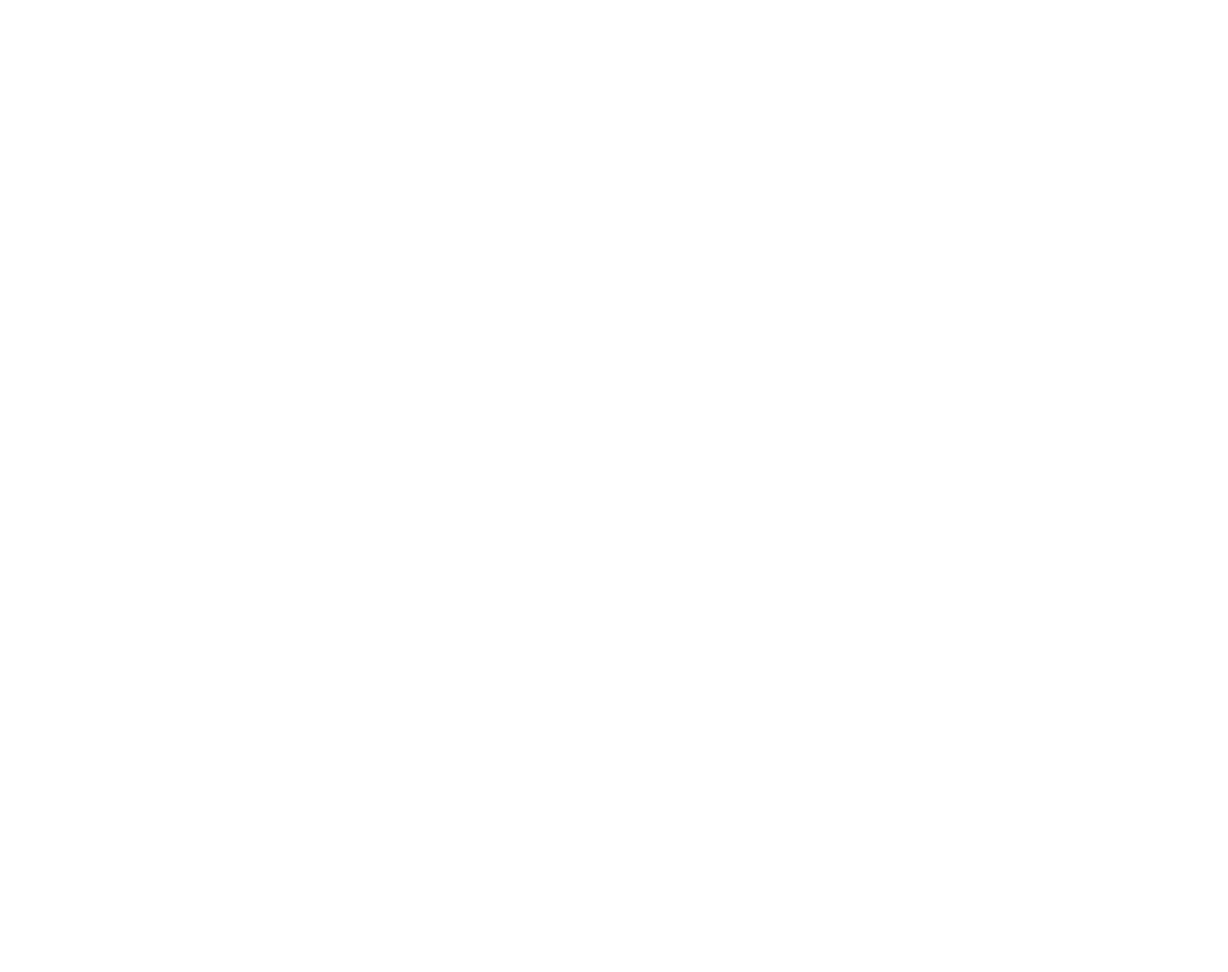
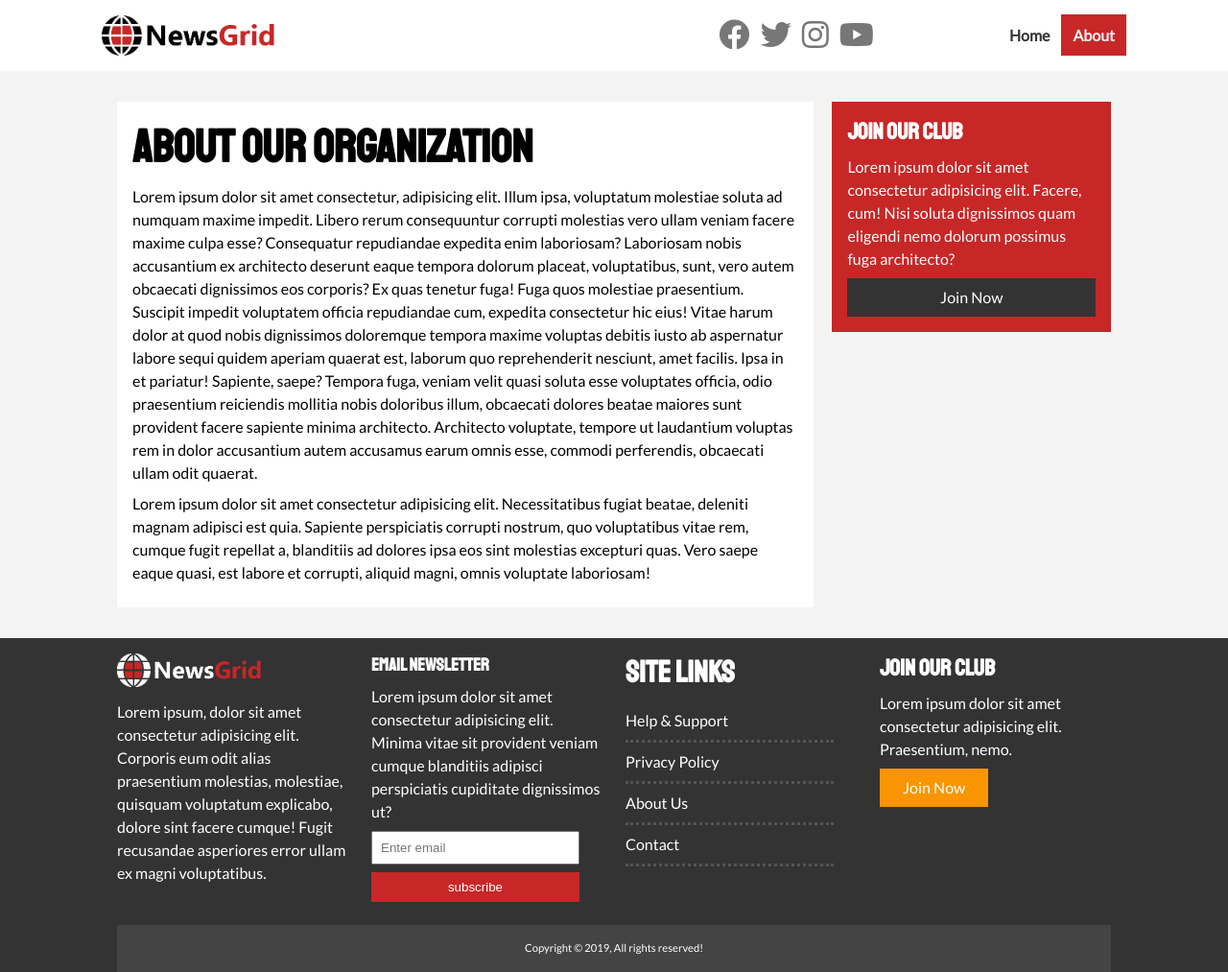
Before and after one commit to payam49er/ui-practice, a plain HTML site: page NewsGrid/about.html in a window 1280 px wide. Shown: the whole page at 96% size. Before the commit the page ends 800 px from the top, so only its background shows below. Drawn offline with Linux system fonts and the light colour scheme.

Commit message:
completed news grid

```diff
--- a/NewsGrid/about.html
+++ b/NewsGrid/about.html
@@ -0,0 +1,113 @@
+<!DOCTYPE html>
+<html lang="en">
+
+<head>
+    <meta charset="UTF-8">
+    <meta name="viewport" content="width=device-width, initial-scale=1.0">
+    <meta http-equiv="X-UA-Compatible" content="ie=edge">
+    <link rel="stylesheet" href="https://use.fontawesome.com/releases/v5.8.2/css/all.css">
+    <link rel="stylesheet" href="style.css">
+    <link rel="stylesheet" media="screen and (max-width: 768px)" href="mobile.css">
+    <link rel="apple-touch-icon" sizes="76x76" href="apple-touch-icon.png">
+    <link rel="icon" type="img/png" sizes="32x32" href="favicon-32x32.png">
+    <link rel="icon" type="img/png" sizes="16x16" href="favicon-16x16.png">
+    <link rel="manifest" href="site.webmanifest">
+    <link rel="mask-icon" href="safari-pinned-tab.svg" color="#5bbad5">
+    <meta name="msapplication-TileColor" content="#da532c">
+    <meta name="theme-color" content="#ffffff">
+    <title>NewsGrid | About</title>
+</head>
+
+<body>
+    <nav id="main-nav">
+        <div class="container">
+            <img src="img/logo.png" alt="NewsGrid" class="logo">
+            <div class="social">
+                <a href="https://www.facebook.com" target="_blank"><i class="fab fa-facebook fa-2x"></i></a>
+                <a href="https://www.twitter.com" target="_blank"><i class="fab fa-twitter fa-2x"></i></a>
+                <a href="https://www.instagram.com" target="_blank"><i class="fab fa-instagram fa-2x"></i></a>
+                <a href="https://www.youtube.com" target="_blank"><i class="fab fa-youtube fa-2x"></i></a>
+            </div>
+            <ul>
+                <li><a href="index.html">Home</a></li>
+                <li><a class="current" href="about.html">About</a></li>
+
+            </ul>
+        </div>
+    </nav>
+    <section id="about">
+        <div class="container">
+            <div class="page-container">
+                <article class="card">
+                    <h1 class="l-heading">
+                        About our organization
+                    </h1>
+                    <p>Lorem ipsum dolor sit amet consectetur, adipisicing elit. Illum ipsa, voluptatum molestiae soluta
+                        ad numquam maxime impedit. Libero rerum consequuntur corrupti molestias vero ullam veniam facere
+                        maxime culpa esse? Consequatur repudiandae expedita enim laboriosam? Laboriosam nobis
+                        accusantium ex architecto deserunt eaque tempora dolorum placeat, voluptatibus, sunt, vero autem
+                        obcaecati dignissimos eos corporis? Ex quas tenetur fuga! Fuga quos molestiae praesentium.
+                        Suscipit impedit voluptatem officia repudiandae cum, expedita consectetur hic eius! Vitae harum
+                        dolor at quod nobis dignissimos doloremque tempora maxime voluptas debitis iusto ab aspernatur
+                        labore sequi quidem aperiam quaerat est, laborum quo reprehenderit nesciunt, amet facilis. Ipsa
+                        in et pariatur! Sapiente, saepe? Tempora fuga, veniam velit quasi soluta esse voluptates
+                        officia, odio praesentium reiciendis mollitia nobis doloribus illum, obcaecati dolores beatae
+                        maiores sunt provident facere sapiente minima architecto. Architecto voluptate, tempore ut
+                        laudantium voluptas rem in dolor accusantium autem accusamus earum omnis esse, commodi
+                        perferendis, obcaecati ullam odit quaerat.</p>
+                    <p>Lorem ipsum dolor sit amet consectetur adipisicing elit. Necessitatibus fugiat beatae, deleniti
+                        magnam adipisci est quia. Sapiente perspiciatis corrupti nostrum, quo voluptatibus vitae rem,
+                        cumque fugit repellat a, blanditiis ad dolores ipsa eos sint molestias excepturi quas. Vero
+                        saepe eaque quasi, est labore et corrupti, aliquid magni, omnis voluptate laboriosam!</p>
+                </article>
+                <aside class="card bg-primary">
+                    <h2>Join our club</h2>
+                    <p>Lorem ipsum dolor sit amet consectetur adipisicing elit. Facere, cum! Nisi soluta dignissimos
+                        quam eligendi nemo dolorum possimus fuga architecto?</p>
+                    <a href="#" class="btn btn-dark btn-block">Join Now</a>
+
+                </aside>
+            </div>
+        </div>
+    </section>
+    <!--footer-->
+    <footer id="main-footer">
+        <div class="container footer-container">
+            <div>
+                <img src="img/logo_light.png" alt="NewsGrid">
+                <p>Lorem ipsum, dolor sit amet consectetur adipisicing elit. Corporis eum odit alias praesentium
+                    molestias, molestiae, quisquam voluptatum explicabo, dolore sint facere cumque! Fugit recusandae
+                    asperiores error ullam ex magni voluptatibus.</p>
+            </div>
+            <div>
+                <h3>Email Newsletter</h3>
+                <p>Lorem ipsum dolor sit amet consectetur adipisicing elit. Minima vitae sit provident veniam cumque
+                    blanditiis adipisci perspiciatis cupiditate dignissimos ut?</p>
+
+                <form action="">
+                    <input type="email" placeholder="Enter email">
+                    <input type="submit" value="subscribe" class="btn btn-primary">
+                </form>
+            </div>
+            <div>
+                <h1>Site Links</h1>
+                <ul class="list">
+                    <li><a href="#">Help & Support</a></li>
+                    <li><a href="#">Privacy Policy</a></li>
+                    <li><a href="#">About Us</a></li>
+                    <li><a href="#">Contact</a></li>
+                </ul>
+            </div>
+            <div>
+                <h2>Join Our Club</h2>
+                <p>Lorem ipsum dolor sit amet consectetur adipisicing elit. Praesentium, nemo.</p>
+                <a href="#" class="btn btn-secondary">Join Now</a>
+            </div>
+            <div>
+                <p>Copyright &copy; 2019, All rights reserved!</p>
+            </div>
+        </div>
+    </footer>
+</body>
+
+</html>
--- a/NewsGrid/mobile.css
+++ b/NewsGrid/mobile.css
@@ -0,0 +1,63 @@
+/* navigation */
+#main-nav .social{
+    display: none;
+}
+
+#main-nav .container{
+    grid-template-columns: 1fr;
+    grid-gap: 1.2rem;
+}
+
+#main-nav ul,
+#main-nav .logo
+{
+    justify-self: center;
+}
+
+#main-nav ul li a{
+    padding: 0.5rem;
+}
+
+#home-articles .articles-container{
+    grid-template-columns: repeat(2, 1fr);
+}
+
+#home-articles .articles-container > *:first-child,
+#home-articles .articles-container > *:last-child
+{
+    grid-template-columns: 1fr;
+    grid-column: 1;
+}
+
+@media(max-width:600px){
+    /* stack grid items */
+    #showcase .showcase-container,
+    #home-articles .articles-container,
+    #main-footer .footer-container
+    {
+        grid-template-columns: 1fr;
+    }
+
+    #main-footer .footer-container > *:last-child{
+        grid-column: 1;
+    }
+
+    #main-footer .footer-container > *{
+        border-bottom: #444 dotted 1px;
+        padding-bottom: 1rem;
+    }
+
+    #main-footer .footer-container > *:nth-child(4),
+    #main-footer .footer-container > *:nth-child(3){
+        border: none;
+    }
+
+    .page-container {
+        grid-template-columns: 1fr;
+    }
+
+    .l-heading{
+        font-size: 2rem;
+    }
+
+}
--- a/NewsGrid/style.css
+++ b/NewsGrid/style.css
@@ -213,6 +213,13 @@ h1,h2,h3,h4,h5,h6{
     color: #fff;
 }
 
+p{
+    margin: 0.5rem 0;
+}
+
+.l-heading{
+ font-size: 3rem;
+}
 
 /* showcase */
 #showcase{
@@ -270,3 +277,78 @@ h1,h2,h3,h4,h5,h6{
 #home-articles .articles-container > *:last-child{
     grid-column: 2 / span 2;
 }
+#article .meta{
+    display: flex;
+    justify-content: space-between;
+    align-items: center;
+    background: #eee;
+    padding: 0.5rem;
+}
+
+#article .meta .category{
+    margin-top: 0.4rem;
+}
+
+
+/* Footer */
+#main-footer{
+    background: var(--dark-color);
+    color: #fff;
+}
+
+#main-footer img{
+    width: 150px;
+}
+
+#main-footer a{
+    color: #fff;
+}
+
+#main-footer .footer-container{
+    display: grid;
+    grid-template-columns: repeat(4, 1fr);
+    grid-gap: 1.5rem;
+    padding-top: 1rem;
+}
+
+#main-footer .footer-container > *:last-child{
+    background: #444;
+    grid-column: 1 /span 4;
+    padding: .5rem;
+    text-align: center;
+    font-size: 0.7rem;
+}
+
+#main-footer .footer-container input[type='email']{
+    width: 90%;
+    padding: 0.5rem;
+    margin-bottom: .5rem;
+}
+
+#main-footer .footer-container input[type='submit']{
+    width: 90%;
+}
+
+
+.list li{
+    padding: 0.5rem 0;
+    border-bottom: #555 dotted;
+    width: 90%;
+}
+
+.list li a:hover{
+    color: var(--primary-color) !important;
+}
+
+/* inner page About page */
+.page-container{
+    display: grid;
+    grid-template-columns: 5fr 2fr;
+    margin: 2rem 0;
+    grid-gap: 1.2rem;
+}
+
+.page-container > *:first-child{
+    grid-row: 1 / span 3;
+}
+d
```
Also changed, not shown: NewsGrid/article.html (+128 -0 lines), NewsGrid/index.html (+40 -0 lines).
